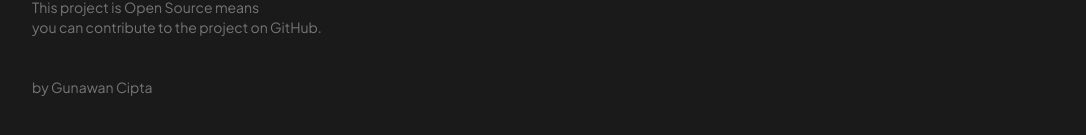
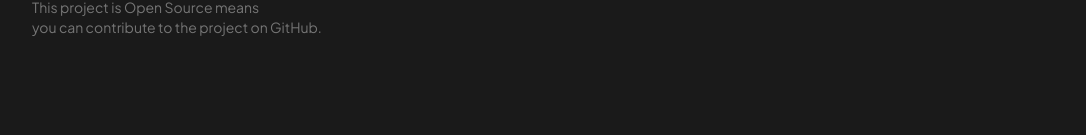
Before and after one commit to woicip/imagynation, a Next.js app: page / in a window 1280 px wide. Shown: the part 3834-3969 px from the top of the page, without its empty margins (96-1182 px from the left). Built offline with nearby package versions, Linux system fonts and the light colour scheme.

Commit message:
update: index

```diff
--- a/components/Footer/Index.tsx
+++ b/components/Footer/Index.tsx
@@ -9,7 +9,6 @@
                     This project is Open Source means<br/>
                     you can contribute to the project on GitHub.
                 </p>
-                <p className="mt-[40px] text-sm text-white/40">by <Link href="httsp://cipta.vercel.app" className="hover:underline hover:text-white">Gunawan Cipta</Link></p>
             </div>
 
             <div>
```
